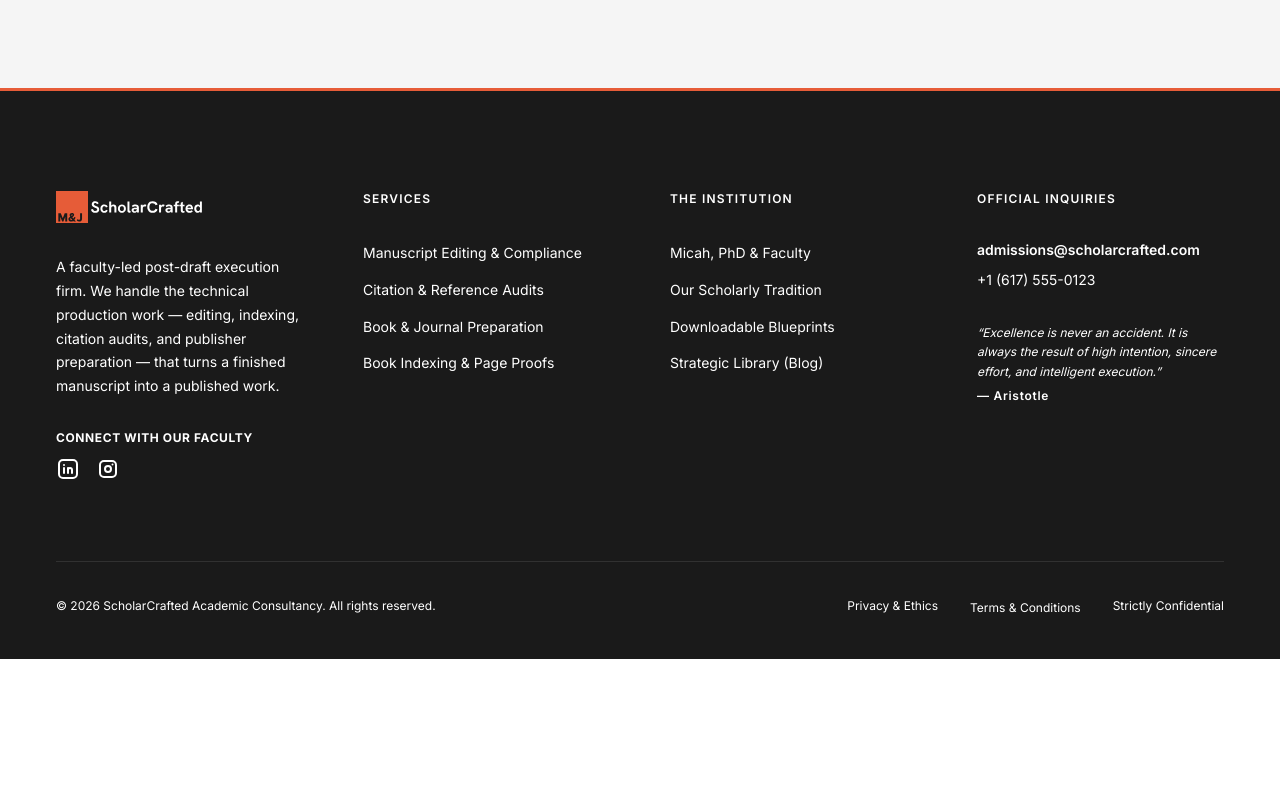
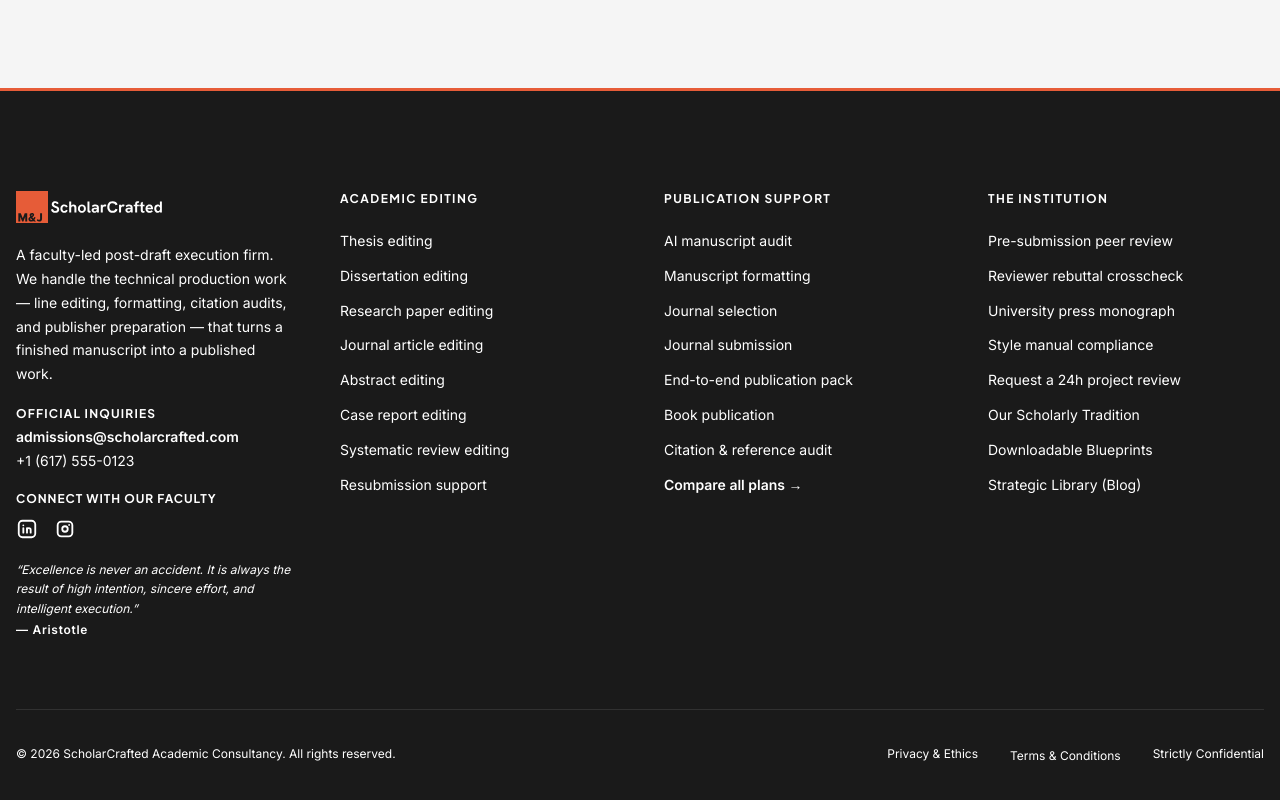
Before and after one commit to Kallias254/consulting-business, a Next.js app: page /scholarcrafted in a window 1280 px wide. Shown: the part 5972-6772 px from the top of the page. Before the commit the page ends 6631 px from the top, so only its background shows below. Built offline with nearby package versions, Linux system fonts and the light colour scheme.

Commit message:
feat(footer): reorganize footer into 4 author-centric solution columns and add micro-presets

```diff
--- a/src/app/(frontend)/scholarcrafted/_components/Footer.tsx
+++ b/src/app/(frontend)/scholarcrafted/_components/Footer.tsx
@@ -54,24 +54,37 @@ export function Footer({ bg }: { bg?: string }) {
       }}
       className="scholarcrafted-footer academic-watermark dark-scholar-section"
     >
-      <Container size={1200} style={{ position: 'relative', zIndex: 1 }}>
-        <SimpleGrid cols={{ base: 1, sm: 2, md: 4 }} spacing={rem(60)} mb={rem(80)}>
-          {/* Brand Column */}
-          <Stack gap="xl">
+      <Container size={1340} style={{ position: 'relative', zIndex: 1 }}>
+        <SimpleGrid cols={{ base: 1, sm: 2, md: 4 }} spacing={{ base: rem(40), md: rem(48) }} mb={rem(70)}>
+          {/* Column 1: Brand, Inquiries & Faculty Bio */}
+          <Stack gap="lg">
             <Link href="/scholarcrafted" style={{ textDecoration: 'none', color: 'inherit', display: 'inline-block' }}>
               <Logo height={32} boxColor={active.accent} textColor="#ffffff" />
             </Link>
             <Text
               size="sm"
               lh={1.7}
-              c="rgba(255,255,255,0.8)"
+              c="rgba(255,255,255,0.75)"
             >
-              A faculty-led post-draft execution firm. We handle the technical production work — editing, indexing, citation audits, and publisher preparation — that turns a finished manuscript into a published work.
+              A faculty-led post-draft execution firm. We handle the technical production work — line editing, formatting, citation audits, and publisher preparation — that turns a finished manuscript into a published work.
             </Text>
+
+            {/* Inquiries */}
+            <Stack gap={rem(4)}>
+              <Text size="xs" fw={700} c={active.accent} style={{ letterSpacing: '0.1em', fontFamily: 'var(--font-heading-sans), var(--font-sans)' }}>
+                OFFICIAL INQUIRIES
+              </Text>
+              <Text size="sm" fw={600} c="white">
+                admissions@scholarcrafted.com
+              </Text>
+              <Text size="sm" c="rgba(255,255,255,0.65)">
+                +1 (617) 555-0123
+              </Text>
+            </Stack>
 
             {/* Social Channels */}
             <Stack gap="xs">
-              <Text size="xs" fw={700} c="rgba(255,255,255,0.7)" style={{ letterSpacing: '0.05em' }}>
+              <Text size="xs" fw={700} c="rgba(255,255,255,0.65)" style={{ letterSpacing: '0.08em', fontFamily: 'var(--font-heading-sans), var(--font-sans)' }}>
                 CONNECT WITH OUR FACULTY
               </Text>
               <Group gap="md">
@@ -81,7 +94,7 @@ export function Footer({ bg }: { bg?: string }) {
                   rel="noreferrer"
                   className="social-icon-link"
                 >
-                  <IconBrandLinkedin size={24} />
+                  <IconBrandLinkedin size={22} />
                 </a>
                 <a
                   href="https://instagram.com"
@@ -89,127 +102,16 @@ export function Footer({ bg }: { bg?: string }) {
                   rel="noreferrer"
                   className="social-icon-link"
                 >
-                  <IconBrandInstagram size={24} />
+                  <IconBrandInstagram size={22} />
                 </a>
               </Group>
             </Stack>
-          </Stack>
 
-          {/* Services Column */}
-          <Stack gap="xl">
-            <Text
-              size="xs"
-              c="white"
-              style={{ letterSpacing: '0.1em', textTransform: 'uppercase', fontWeight: 600 }}
-            >
-              Services
-            </Text>
-            <Stack gap="sm">
-              <Link href="/scholarcrafted/services/editing-proofreading" style={{ textDecoration: 'none', color: 'inherit' }}>
-                <Text size="sm" className="footer-link" c="rgba(255,255,255,0.6)">
-                  Manuscript Editing & Compliance
-                </Text>
-              </Link>
-              <Link href="/scholarcrafted/services/citation-audits" style={{ textDecoration: 'none', color: 'inherit' }}>
-                <Text size="sm" className="footer-link" c="rgba(255,255,255,0.6)">
-                  Citation & Reference Audits
-                </Text>
-              </Link>
-              <Link href="/scholarcrafted/services/manuscript-preparation" style={{ textDecoration: 'none', color: 'inherit' }}>
-                <Text size="sm" className="footer-link" c="rgba(255,255,255,0.6)">
-                  Book & Journal Preparation
-                </Text>
-              </Link>
-              <Link href="/scholarcrafted/services/indexing-proofs" style={{ textDecoration: 'none', color: 'inherit' }}>
-                <Text size="sm" className="footer-link" c="rgba(255,255,255,0.6)">
-                  Book Indexing & Page Proofs
-                </Text>
-              </Link>
-            </Stack>
-          </Stack>
-
-          {/* Firm Column */}
-          <Stack gap="xl">
-            <Text
-              size="xs"
-              c="white"
-              style={{ letterSpacing: '0.1em', textTransform: 'uppercase', fontWeight: 600 }}
-            >
-              The Institution
-            </Text>
-            <Stack gap="sm">
-              <Link
-                href="/scholarcrafted/about"
-                style={{ textDecoration: 'none', color: 'inherit' }}
-              >
-                <Text
-                  size="sm"
-                  className="footer-link"
-                  c="rgba(255,255,255,0.6)"
-                >
-                  Micah, PhD & Faculty
-                </Text>
-              </Link>
-              <Link
-                href="/scholarcrafted/how-it-works"
-                style={{ textDecoration: 'none', color: 'inherit' }}
-              >
-                <Text
-                  size="sm"
-                  className="footer-link"
-                  c="rgba(255,255,255,0.6)"
-                >
-                  Our Scholarly Tradition
-                </Text>
-              </Link>
-              <Link
-                href="/scholarcrafted/resources"
-                style={{ textDecoration: 'none', color: 'inherit' }}
-              >
-                <Text
-                  size="sm"
-                  className="footer-link"
-                  c="rgba(255,255,255,0.6)"
-                >
-                  Downloadable Blueprints
-                </Text>
-              </Link>
-              <Link
-                href="/scholarcrafted/blog"
-                style={{ textDecoration: 'none', color: 'inherit' }}
-              >
-                <Text
-                  size="sm"
-                  className="footer-link"
-                  c="rgba(255,255,255,0.6)"
-                >
-                  Strategic Library (Blog)
-                </Text>
-              </Link>
-            </Stack>
-          </Stack>
-
-          {/* Contact/Newsletter Column */}
-          <Stack gap="xl">
-            <Text
-              size="xs"
-              c="white"
-              style={{ letterSpacing: '0.1em', textTransform: 'uppercase', fontWeight: 600 }}
-            >
-              Official Inquiries
-            </Text>
-            <Stack gap="xs">
-              <Text size="sm" fw={600} c="white">
-                admissions@scholarcrafted.com
-              </Text>
-              <Text size="sm" c="rgba(255,255,255,0.6)">
-                +1 (617) 555-0123
-              </Text>
-            </Stack>
-            <Stack gap={rem(6)}>
+            {/* Quote */}
+            <Stack gap={rem(4)}>
               <Text
                 size="xs"
-                lh={1.65}
+                lh={1.6}
                 fs="italic"
                 c="rgba(255,255,255,0.55)"
               >
@@ -218,6 +120,165 @@ export function Footer({ bg }: { bg?: string }) {
               <Text size="xs" c={active.accent} fw={600} style={{ letterSpacing: '0.06em' }}>
                 — {quote.author}
               </Text>
+            </Stack>
+          </Stack>
+
+          {/* Column 2: Academic Editing (By paper & document type) */}
+          <Stack gap="lg">
+            <Text
+              size="xs"
+              c="white"
+              style={{ letterSpacing: '0.12em', textTransform: 'uppercase', fontWeight: 700, fontFamily: 'var(--font-heading-sans), var(--font-sans)' }}
+            >
+              Academic Editing
+            </Text>
+            <Stack gap={rem(10)}>
+              <Link href="/scholarcrafted/order?focus=thesis" style={{ textDecoration: 'none', color: 'inherit' }}>
+                <Text size="sm" className="footer-link">
+                  Thesis editing
+                </Text>
+              </Link>
+              <Link href="/scholarcrafted/order?focus=dissertation" style={{ textDecoration: 'none', color: 'inherit' }}>
+                <Text size="sm" className="footer-link">
+                  Dissertation editing
+                </Text>
+              </Link>
+              <Link href="/scholarcrafted/order?service=editing" style={{ textDecoration: 'none', color: 'inherit' }}>
+                <Text size="sm" className="footer-link">
+                  Research paper editing
+                </Text>
+              </Link>
+              <Link href="/scholarcrafted/order?focus=journal-article" style={{ textDecoration: 'none', color: 'inherit' }}>
+                <Text size="sm" className="footer-link">
+                  Journal article editing
+                </Text>
+              </Link>
+              <Link href="/scholarcrafted/order?focus=abstract" style={{ textDecoration: 'none', color: 'inherit' }}>
+                <Text size="sm" className="footer-link">
+                  Abstract editing
+                </Text>
+              </Link>
+              <Link href="/scholarcrafted/order?focus=case-report" style={{ textDecoration: 'none', color: 'inherit' }}>
+                <Text size="sm" className="footer-link">
+                  Case report editing
+                </Text>
+              </Link>
+              <Link href="/scholarcrafted/order?focus=systematic-review" style={{ textDecoration: 'none', color: 'inherit' }}>
+                <Text size="sm" className="footer-link">
+                  Systematic review editing
+                </Text>
+              </Link>
+              <Link href="/scholarcrafted/order?focus=resubmission" style={{ textDecoration: 'none', color: 'inherit' }}>
+                <Text size="sm" className="footer-link">
+                  Resubmission support
+                </Text>
+              </Link>
+            </Stack>
+          </Stack>
+
+          {/* Column 3: Publication Support */}
+          <Stack gap="lg">
+            <Text
+              size="xs"
+              c="white"
+              style={{ letterSpacing: '0.12em', textTransform: 'uppercase', fontWeight: 700, fontFamily: 'var(--font-heading-sans), var(--font-sans)' }}
+            >
+              Publication Support
+            </Text>
+            <Stack gap={rem(10)}>
+              <Link href="/scholarcrafted/order?service=ai-audit&single=true" style={{ textDecoration: 'none', color: 'inherit' }}>
+                <Text size="sm" className="footer-link">
+                  AI manuscript audit
+                </Text>
+              </Link>
+              <Link href="/scholarcrafted/order?focus=journal-formatting" style={{ textDecoration: 'none', color: 'inherit' }}>
+                <Text size="sm" className="footer-link">
+                  Manuscript formatting
+                </Text>
+              </Link>
+              <Link href="/scholarcrafted/order?service=journal&tier=essentials" style={{ textDecoration: 'none', color: 'inherit' }}>
+                <Text size="sm" className="footer-link">
+                  Journal selection
+                </Text>
+              </Link>
+              <Link href="/scholarcrafted/order?service=journal&tier=pro" style={{ textDecoration: 'none', color: 'inherit' }}>
+                <Text size="sm" className="footer-link">
+                  Journal submission
+                </Text>
+              </Link>
+              <Link href="/scholarcrafted/order?service=journal&tier=full" style={{ textDecoration: 'none', color: 'inherit' }}>
+                <Text size="sm" className="footer-link">
+                  End-to-end publication pack
+                </Text>
+              </Link>
+              <Link href="/scholarcrafted/order?service=book&single=true" style={{ textDecoration: 'none', color: 'inherit' }}>
+                <Text size="sm" className="footer-link">
+                  Book publication
+                </Text>
+              </Link>
+              <Link href="/scholarcrafted/order?service=editing&tier=premium" style={{ textDecoration: 'none', color: 'inherit' }}>
+                <Text size="sm" className="footer-link">
+                  Citation & reference audit
+                </Text>
+              </Link>
+              <Link href="/scholarcrafted/order" style={{ textDecoration: 'none', color: 'inherit' }}>
+                <Text size="sm" className="footer-link" style={{ color: `${active.accent} !important`, fontWeight: 600 }}>
+                  Compare all plans →
+                </Text>
+              </Link>
+            </Stack>
+          </Stack>
+
+          {/* Column 4: The Institution & Advisory */}
+          <Stack gap="lg">
+            <Text
+              size="xs"
+              c="white"
+              style={{ letterSpacing: '0.12em', textTransform: 'uppercase', fontWeight: 700, fontFamily: 'var(--font-heading-sans), var(--font-sans)' }}
+            >
+              The Institution
+            </Text>
+            <Stack gap={rem(10)}>
+              <Link href="/scholarcrafted/request-review?service=editing&tier=scientific" style={{ textDecoration: 'none', color: 'inherit' }}>
+                <Text size="sm" className="footer-link">
+                  Pre-submission peer review
+                </Text>
+              </Link>
+              <Link href="/scholarcrafted/order?focus=resubmission" style={{ textDecoration: 'none', color: 'inherit' }}>
+                <Text size="sm" className="footer-link">
+                  Reviewer rebuttal crosscheck
+                </Text>
+              </Link>
+              <Link href="/scholarcrafted/order?service=book&single=true" style={{ textDecoration: 'none', color: 'inherit' }}>
+                <Text size="sm" className="footer-link">
+                  University press monograph
+                </Text>
+              </Link>
+              <Link href="/scholarcrafted/order?focus=dissertation" style={{ textDecoration: 'none', color: 'inherit' }}>
+                <Text size="sm" className="footer-link">
+                  Style manual compliance
+                </Text>
+              </Link>
+              <Link href="/scholarcrafted/request-review" style={{ textDecoration: 'none', color: 'inherit' }}>
+                <Text size="sm" className="footer-link">
+                  Request a 24h project review
+                </Text>
+              </Link>
+              <Link href="/scholarcrafted/how-it-works" style={{ textDecoration: 'none', color: 'inherit' }}>
+                <Text size="sm" className="footer-link">
+                  Our Scholarly Tradition
+                </Text>
+              </Link>
+              <Link href="/scholarcrafted/resources" style={{ textDecoration: 'none', color: 'inherit' }}>
+                <Text size="sm" className="footer-link">
+                  Downloadable Blueprints
+                </Text>
+              </Link>
+              <Link href="/scholarcrafted/blog" style={{ textDecoration: 'none', color: 'inherit' }}>
+                <Text size="sm" className="footer-link">
+                  Strategic Library (Blog)
+                </Text>
+              </Link>
             </Stack>
           </Stack>
         </SimpleGrid>
--- a/src/app/(frontend)/scholarcrafted/order/page.tsx
+++ b/src/app/(frontend)/scholarcrafted/order/page.tsx
@@ -558,6 +558,33 @@ const FOCUS_PRESETS: Record<string, FocusPreset> = {
     desc: 'Layout, typography, reference formatting, and author guidelines compliance delivered ready for submission.',
     allowedTiers: ['essentials', 'pro'],
     defaultTier: 'essentials',
+    hideTabs: true,
+  },
+  'journal-article': {
+    service: 'editing',
+    kicker: 'PEER-REVIEWED JOURNAL PUBLISHING',
+    title: 'Journal Article & Empirical Paper Polish',
+    desc: 'Line-by-line editorial polish, argument coherence, and target journal compliance delivered in Microsoft Word Track Changes.',
+    allowedTiers: ['advanced', 'premium', 'scientific'],
+    defaultTier: 'premium',
+    hideTabs: true,
+  },
+  'case-report': {
+    service: 'editing',
+    kicker: 'CLINICAL & BIOMEDICAL PUBLISHING',
+    title: 'Case Report & Clinical Manuscript Polish',
+    desc: 'CARE guideline compliance, clinical terminology verification, and publication-ready language polish.',
+    allowedTiers: ['advanced', 'premium'],
+    defaultTier: 'advanced',
+    hideTabs: true,
+  },
+  'systematic-review': {
+    service: 'editing',
+    kicker: 'EVIDENCE SYNTHESIS & PRISMA',
+    title: 'Systematic Review & Meta-Analysis Polish',
+    desc: 'PRISMA compliance, methodological terminology accuracy, and rigorous line-by-line editorial polish.',
+    allowedTiers: ['premium', 'scientific'],
+    defaultTier: 'premium',
     hideTabs: true,
   },
 }
```
